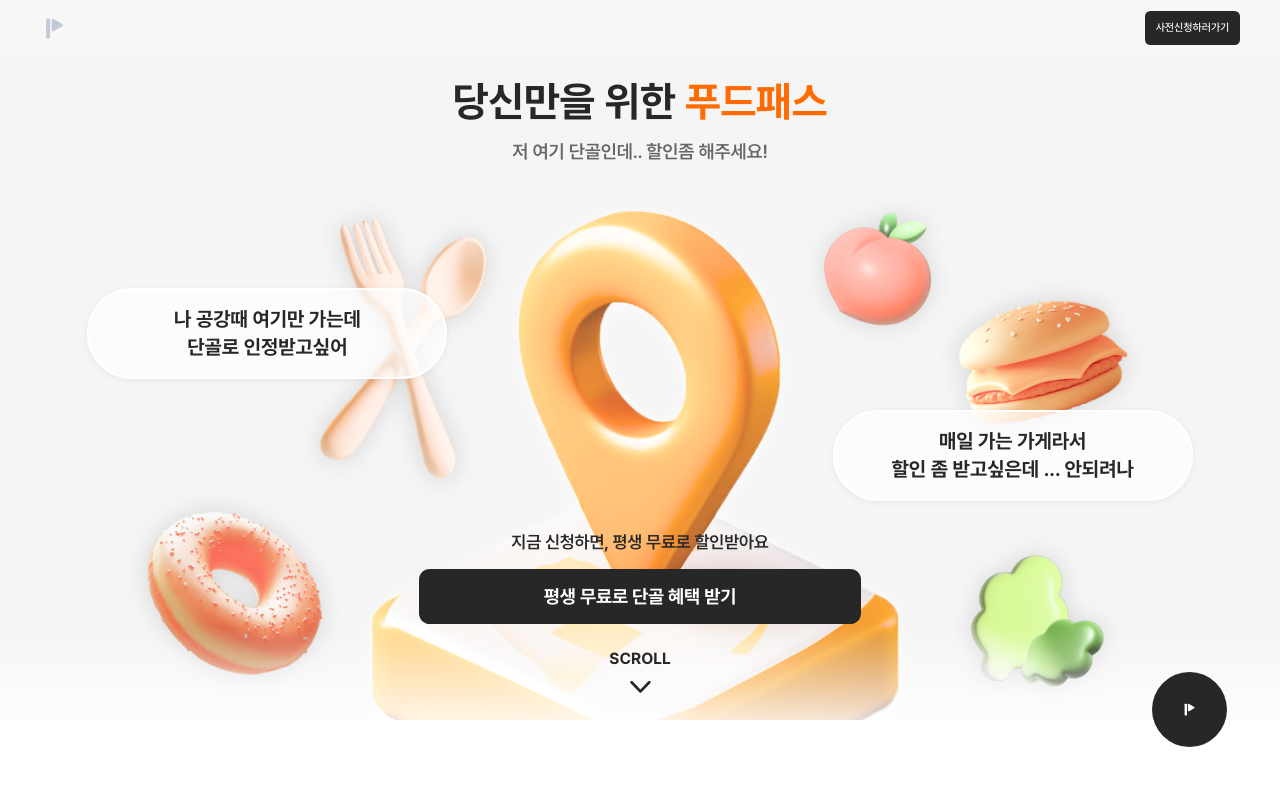
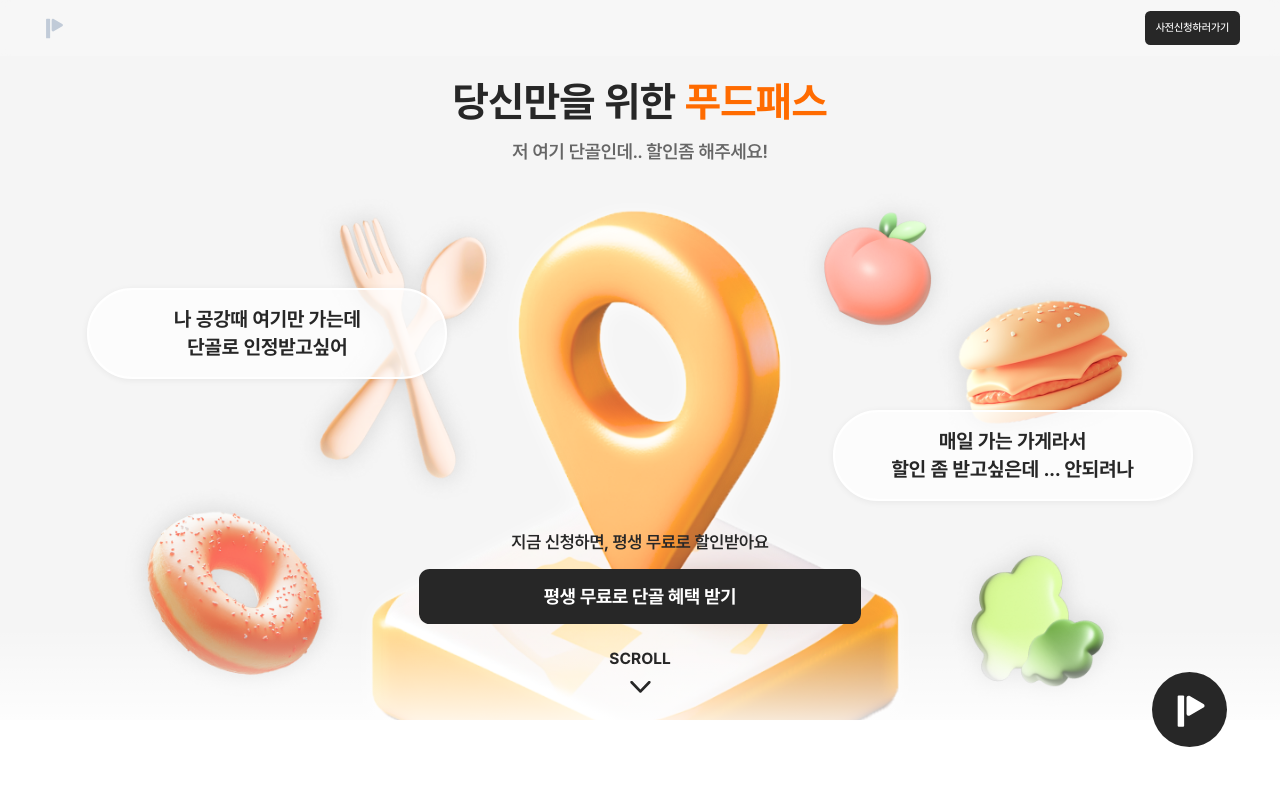
Before and after one commit to HIHJH/landing_fp, a React (Vite) app: page / in a window 1280 px wide. Shown: the top 794 px of the page. Built offline with nearby package versions, Linux system fonts and the light colour scheme; no server answers.

Commit message:
fix: 오류수정

```diff
--- a/src/components/Floating.tsx
+++ b/src/components/Floating.tsx
@@ -38,6 +38,10 @@ const FloatingBtn = styled.div`
   `}
 `;
 const Image = styled.img`
+  width: 4rem;
+  height: 4rem;
+  ${media.phone`
   width: 1.5rem;
   height: 1.5rem;
+  `}
 `;
```
